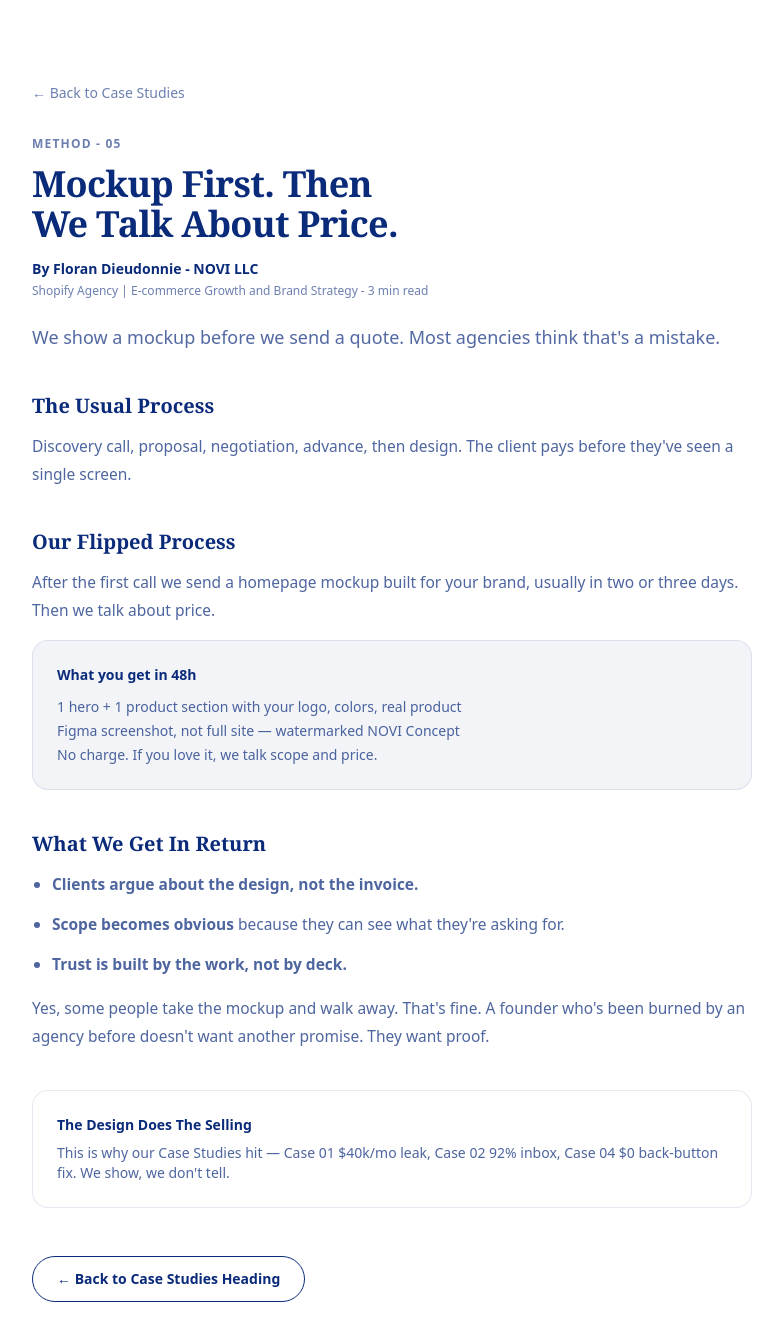
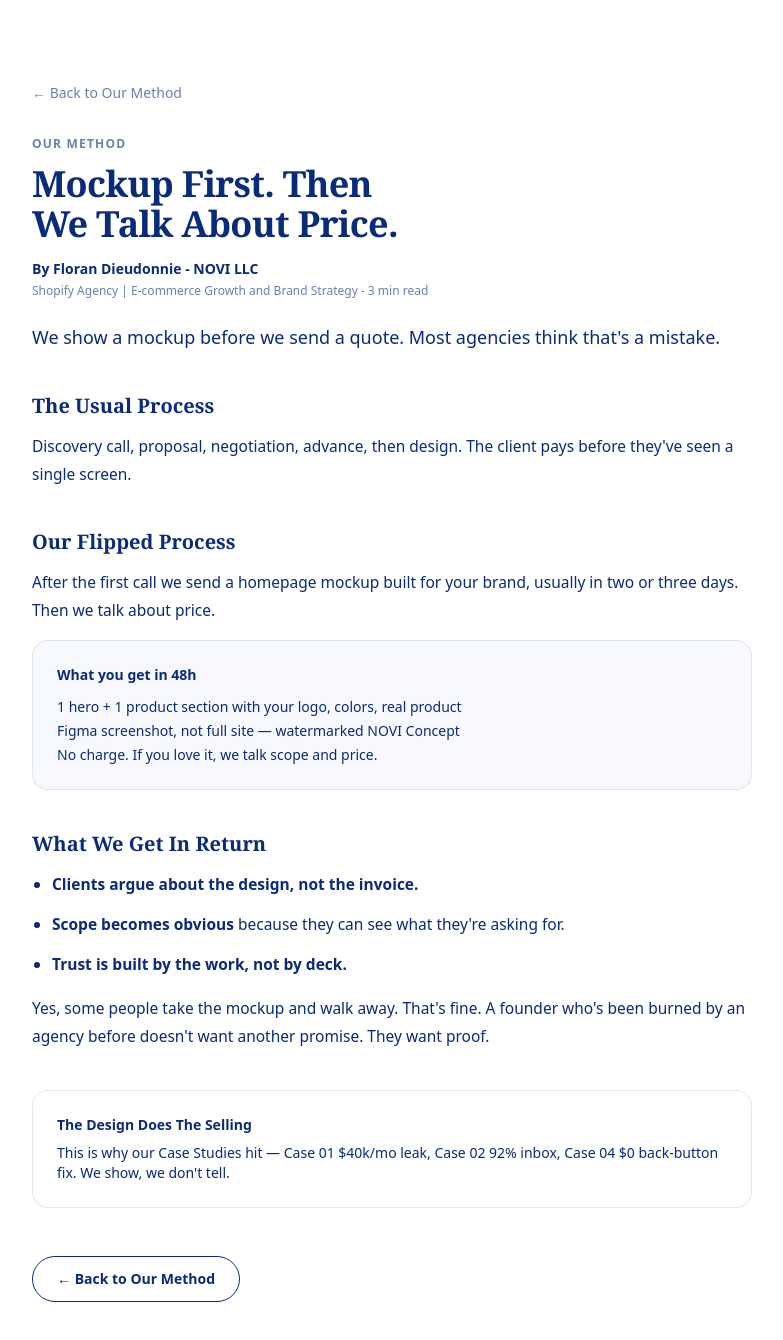
Before and after one commit to NOVI-I6699-cmd/portfolio-starter-kit, a Next.js app: page /method in a window 1280 px wide. Shown: the top 1340 px of the page, without its empty margins (248-1031 px from the left). Built offline with nearby package versions, Linux system fonts and the light colour scheme.

Commit message:
Update page.tsx

```diff
--- a/app/method/page.tsx
+++ b/app/method/page.tsx
@@ -2,28 +2,27 @@ import Link from 'next/link'
 export default function Page(){
   return (
     <main className="max-w-3xl mx-auto px-6 py-20 bg-white">
-      <Link href="/#case-studies" className="text-sm text-[#0A2A7A]/60 hover:text-[#0A2A7A]">← Back to Case Studies</Link>
-      <p className="mt-8 text-xs tracking-widest uppercase font-semibold text-[#0A2A7A]/60">METHOD - 05</p>
+      <Link href="/#our-method" className="text-sm text-[#0A2A7A]/60 hover:text-[#0A2A7A]">← Back to Our Method</Link>
+      <p className="mt-8 text-xs tracking-widest uppercase font-semibold text-[#0A2A7A]/60">OUR METHOD</p>
 
-      {/* FINAL UNIFIED H1 - matches Case 01 perfect fix */}
       <h1 className="font-serif mt-3 text-[26px] leading-[1.15] tracking-[-0.02em] md:text-[36px] md:leading-[1.1] font-bold [text-wrap:balance] max-w-[20ch] md:max-w-[28ch] text-[#0A2A7A]">Mockup First. Then We Talk About Price.</h1>
 
       <p className="mt-4 text-sm font-bold text-[#0A2A7A]">By Floran Dieudonnie - NOVI LLC</p>
       <p className="mt-1 text-xs text-[#0A2A7A]/60">Shopify Agency | E-commerce Growth and Brand Strategy - 3 min read</p>
-      <p className="mt-6 text-lg leading-relaxed text-[#0A2A7A]/70">We show a mockup before we send a quote. Most agencies think that's a mistake.</p>
+      <p className="mt-6 text-lg leading-relaxed text-[#0A2A7A]">We show a mockup before we send a quote. Most agencies think that's a mistake.</p>
 
-      <div className="mt-10 space-y-10 text-[15.5px] leading-7 text-[#0A2A7A]/90">
+      <div className="mt-10 space-y-10 text-[15.5px] leading-7">
         <div>
           <h2 className="font-serif text-xl font-bold text-[#0A2A7A]">The Usual Process</h2>
-          <p className="mt-3 opacity-80">Discovery call, proposal, negotiation, advance, then design. The client pays before they've seen a single screen.</p>
+          <p className="mt-3 text-[#0A2A7A]">Discovery call, proposal, negotiation, advance, then design. The client pays before they've seen a single screen.</p>
         </div>
 
         <div>
           <h2 className="font-serif text-xl font-bold text-[#0A2A7A]">Our Flipped Process</h2>
-          <p className="mt-3 opacity-80">After the first call we send a homepage mockup built for your brand, usually in two or three days. Then we talk about price.</p>
-          <div className="mt-4 border border-[#0A2A7A]/10 rounded-2xl p-6 bg-[#0A2A7A]/5">
+          <p className="mt-3 text-[#0A2A7A]">After the first call we send a homepage mockup built for your brand, usually in two or three days. Then we talk about price.</p>
+          <div className="mt-4 border border-[#0A2A7A]/10 rounded-2xl p-6 bg-[#F8F9FF]">
             <p className="text-sm font-bold text-[#0A2A7A]">What you get in 48h</p>
-            <div className="mt-3 space-y-1 text-sm opacity-80">
+            <div className="mt-3 space-y-1 text-sm text-[#0A2A7A]">
               <p>1 hero + 1 product section with your logo, colors, real product</p>
               <p>Figma screenshot, not full site — watermarked NOVI Concept</p>
               <p>No charge. If you love it, we talk scope and price.</p>
@@ -33,22 +32,22 @@ export default function Page(){
 
         <div>
           <h2 className="font-serif text-xl font-bold text-[#0A2A7A]">What We Get In Return</h2>
-          <ul className="mt-3 space-y-3 opacity-80 list-disc pl-5">
-            <li><strong>Clients argue about the design, not the invoice.</strong></li>
-            <li><strong>Scope becomes obvious</strong> because they can see what they're asking for.</li>
-            <li><strong>Trust is built by the work, not by deck.</strong></li>
+          <ul className="mt-3 space-y-3 list-disc pl-5 text-[#0A2A7A]">
+            <li><span className="font-bold">Clients argue about the design, not the invoice.</span></li>
+            <li><span className="font-bold">Scope becomes obvious</span> because they can see what they're asking for.</li>
+            <li><span className="font-bold">Trust is built by the work, not by deck.</span></li>
           </ul>
-          <p className="mt-4 opacity-80">Yes, some people take the mockup and walk away. That's fine. A founder who's been burned by an agency before doesn't want another promise. They want proof.</p>
+          <p className="mt-4 text-[#0A2A7A]">Yes, some people take the mockup and walk away. That's fine. A founder who's been burned by an agency before doesn't want another promise. They want proof.</p>
         </div>
 
         <div className="border border-[#0A2A7A]/10 rounded-2xl p-6 bg-white">
           <p className="text-sm font-bold text-[#0A2A7A]">The Design Does The Selling</p>
-          <p className="mt-2 text-sm opacity-80">This is why our Case Studies hit — Case 01 $40k/mo leak, Case 02 92% inbox, Case 04 $0 back-button fix. We show, we don't tell.</p>
+          <p className="mt-2 text-sm text-[#0A2A7A]">This is why our Case Studies hit — Case 01 $40k/mo leak, Case 02 92% inbox, Case 04 $0 back-button fix. We show, we don't tell.</p>
         </div>
       </div>
 
-      <Link href="/#case-studies" className="mt-12 inline-flex border px-6 py-3 rounded-full text-sm font-semibold hover:bg-black hover:text-white transition" style={{borderColor: '#0A2A7A', color: '#0A2A7A'}}>
-        ← Back to Case Studies Heading
+      <Link href="/#our-method" className="mt-12 inline-flex border px-6 py-3 rounded-full text-sm font-semibold hover:bg-black hover:text-white transition" style={{borderColor: '#0A2A7A', color: '#0A2A7A'}}>
+        ← Back to Our Method
       </Link>
     </main>
   )
```
